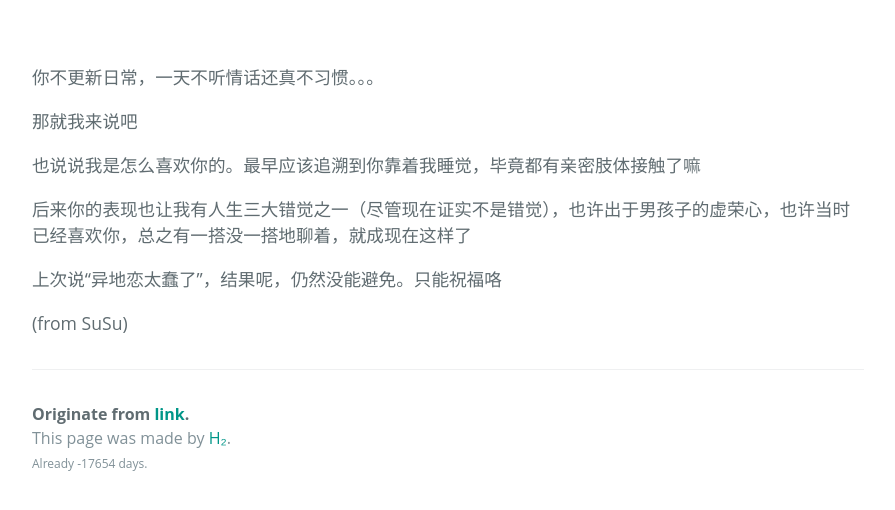
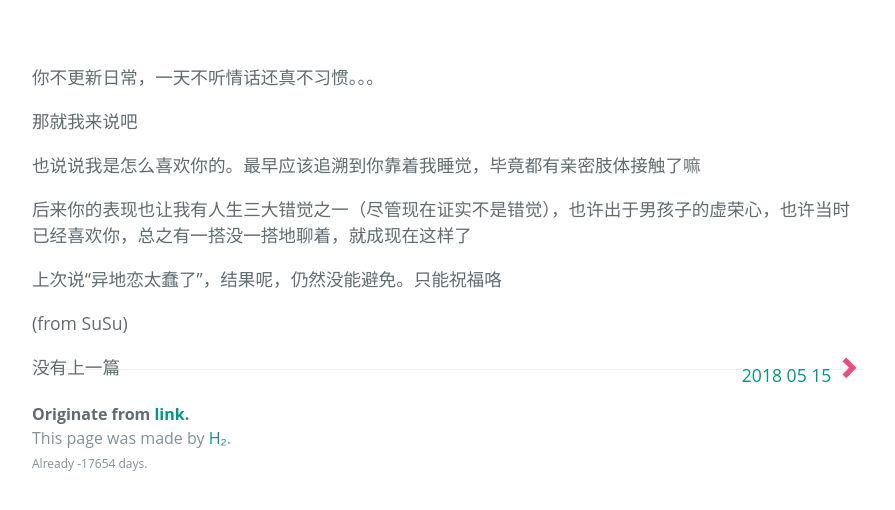
Before and after one commit to LeiAndSu/Daily, a Jekyll site: the page built from _posts/2018-05-09-2018-05-09.md, in a window 1280 px wide, cut to the strip 354-864 px from the top of the page. Shown: the whole strip, without its empty margins (192-1087 px from the left). Built offline with Jekyll 4.4.1, drawn with Linux system fonts in a browser that asks for light colours; some web fonts are replaced.

Commit message:
add the previous/next post button

```diff
--- a/_layouts/post.html
+++ b/_layouts/post.html
@@ -58,4 +58,17 @@ layout: default
   {% if site.disqus.shortname %}
     {% include disqus_comments.html %}
   {% endif %}
+
+  <div class="pagination">
+    {% if page.previous %}
+      <a class="cm-l" href="{{ page.previous.url | prepend: site.baseurl | replace: '//', '/' }}"><img src="/theme/left.svg" style="height:28px"> {{ page.previous.title }}</a>
+    {% else %}
+      <span class="cm-l">没有上一篇</span>
+    {% endif %}
+    {% if page.next %}
+      <a class="cm-r" href="{{ page.next.url | prepend: site.baseurl | replace: '//', '/' }}">{{ page.next.title }} <img src="/theme/right.svg" style="height:28px"></a>
+    {% else %}
+      <span class="cm-r">没有下一篇</span>
+    {% endif %}
+    </div>
 </article>
```
